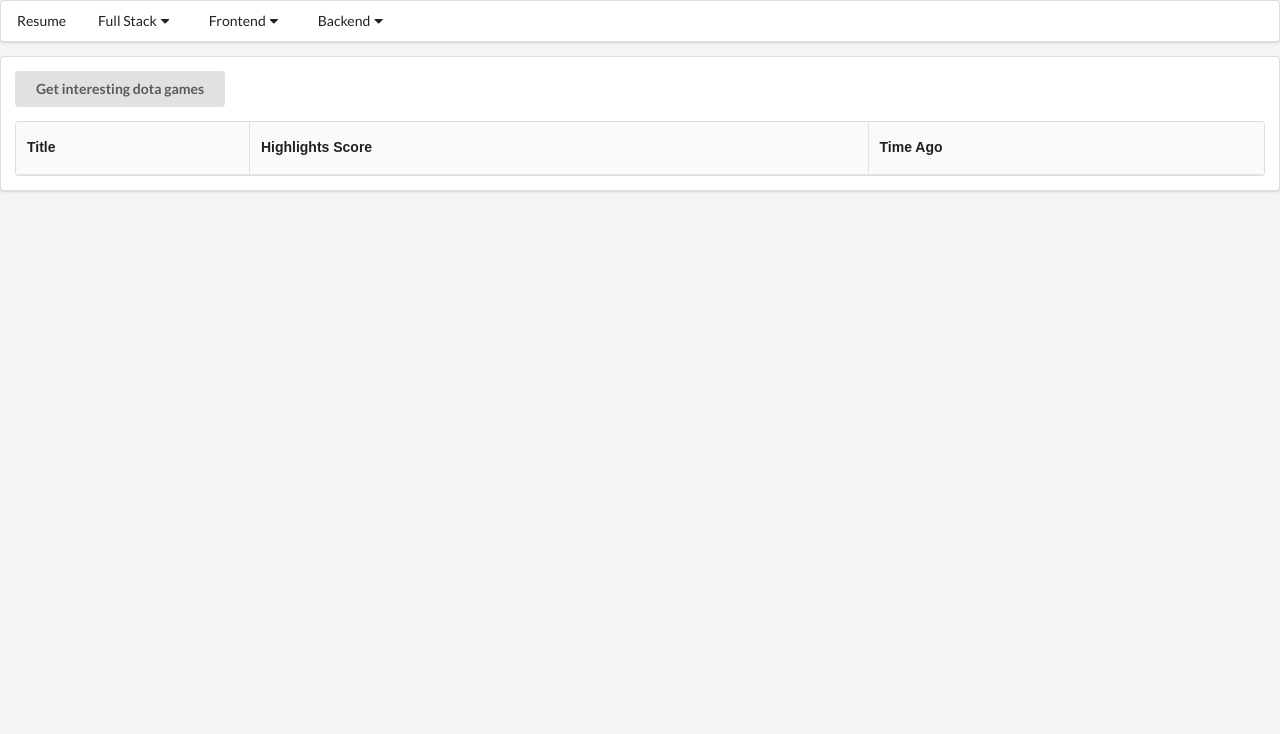
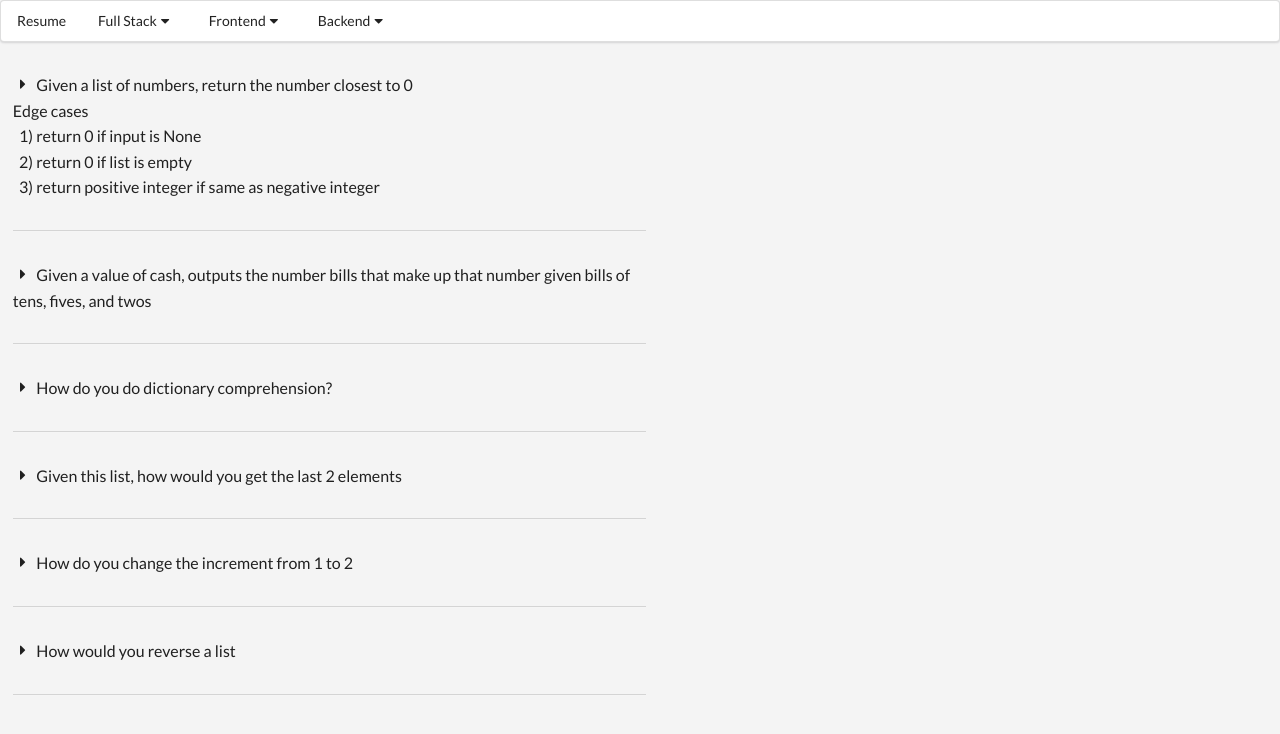
Before and after one commit to johnmiko/portfolio_frontend, a React (Create React App) app: page /coding-challenges in a window 1280 px wide. Shown: the top 734 px of the page. Built offline with nearby package versions, Linux system fonts and the light colour scheme.

Commit message:
Add in some backend samples

```diff
--- a/src/App.js
+++ b/src/App.js
@@ -28,7 +28,7 @@ const App = () => {
         <Fullstack />
       </Route>
       <Route path="/coding-challenges">
-        <Backend label="Examples of backend work I've done" />
+        <Backend />
       </Route>
     </div>
   );
--- a/src/components/Backend.js
+++ b/src/components/Backend.js
@@ -1,234 +1,140 @@
-import React, { useState, useEffect, useRef } from "react";
+import React, { useState } from "react";
+import "./backend.css";
 
-const axios = require("axios");
+const q_and_as_obj = [
+  {
+    question: `Given a list of numbers, return the number closest to 0
+Edge cases
+  1) return 0 if input is None
+  2) return 0 if list is empty
+  3) return positive integer if same as negative integer`,
+    answer: [
+      `def closest_to_zero(ints):
+    if ints is None:
+        return 0
+    if not ints:
+        return 0
+    answers = [ints[0]]
+    for i in ints[1:]:
+        if abs(i) < abs(answers[0]):
+            answers = [i]
+        elif abs(i) == abs(answers[0]):
+            answers.append(i)
+    answer = max(answers)
+    print(answer)
+    return answer
 
-const Backend = ({ label }) => {
-  // don't need both of these
-  const [content, setContent] = useState();
+    closest_to_zero([1, 2]) #1
+    closest_to_zero([3, 2]) #2
+    closest_to_zero([-1, 2]) #-1
+    closest_to_zero([-2, 2, -2]) #2
+    closest_to_zero([4, 4, 3]) #3
+    `,
+    ],
+  },
+  {
+    question:
+      "Given a value of cash, outputs the number bills that make up that number given bills of tens, fives, and twos",
+    answer: [
+      `
+    from math import floor
 
-  // useEffect(() => {
-  //   const onBodyClick = (event) => {
-  //     if (ref.current.contains(event.target)) {
-  //       return;
-  //     }
-  //     setOpen(false);
-  // };
-  // document.body.addEventListener("click", onBodyClick, { capture: true });
+    def change(cash):
+        tens = floor(cash / 10)
+        cash2 = cash - (tens * 10)
+        fives = floor(cash2 / 5)
+        cash3 = cash2 - (fives * 5)
+        twos = floor(cash3 / 2)
 
-  //   return () => {
-  //     document.body.removeEventListener("click", onBodyClick, {
-  //       capture: true,
-  //     });
-  //   };
-  // }, []);
+        if (tens == 0) and (fives == 0) and (twos == 0):
+            print('None')
+            return 'None'
+        print(f'tens {tens}')
+        print(f'fives {fives}')
+        print(f'twos {twos}')
+        print()
+        return {
+            'two': twos,
+            'five': fives,
+            'ten': tens
+        }
 
-  async function getcontent() {
-    // manual set the content
-    //   setContent([
-    //     {
-    //         "duration_min": 75,
-    //         "win_team_barracks_dif": -47,
-    //         "lead_is_small_score": 0.10526315789473695,
-    //         "swing_score": 1,
-    //         "swing": 14256,
-    //         "title": "PSG.LGD vs Team Spirit game 2 PGL Arlington Major 2022",
-    //         "min_in_lead": 0,
-    //         "min_in_lead_score": 1,
-    //         "highlights_score": 4.11,
-    //         "duration_min_score": 1,
-    //         "time_ago": "2 weeks ago",
-    //         "barracks_comeback_score": 1
-    //     },
-    //     {
-    //         "duration_min": 67,
-    //         "win_team_barracks_dif": -37,
-    //         "lead_is_small_score": 0.8208955223880596,
-    //         "swing_score": 0,
-    //         "swing": 6687,
-    //         "title": "HellRaisers vs Natus Vincere game 3 EEU TI 11 Regional Qualifiers",
-    //         "min_in_lead": 4,
-    //         "min_in_lead_score": 1,
-    //         "highlights_score": 3.82,
-    //         "duration_min_score": 1,
-    //         "time_ago": "1 days ago",
-    //         "barracks_comeback_score": 1
-    //     },
-    //     {
-    //         "duration_min": 64,
-    //         "win_team_barracks_dif": 36,
-    //         "lead_is_small_score": 0.90625,
-    //         "swing_score": 0,
-    //         "swing": 5300,
-    //         "title": "BOOM Esports vs Talon game 1 DPC SEA Division I Tour 3 - 2021/2022 by Beyond The Summit",
-    //         "min_in_lead": 1,
-    //         "min_in_lead_score": 1,
-    //         "highlights_score": 3.07,
-    //         "duration_min_score": 0.9500000000000001,
-    //         "time_ago": "1 months ago",
-    //         "barracks_comeback_score": 0.21818181818181825
-    //     },
-    //     {
-    //         "duration_min": 44,
-    //         "win_team_barracks_dif": -3,
-    //         "lead_is_small_score": 0.5,
-    //         "swing_score": 1,
-    //         "swing": 17995,
-    //         "title": "Royal Never Give Up vs Thunder Awaken game 2 PGL Arlington Major 2022",
-    //         "min_in_lead": 0,
-    //         "min_in_lead_score": 1,
-    //         "highlights_score": 3.03,
-    //         "duration_min_score": 0,
-    //         "time_ago": "4 weeks ago",
-    //         "barracks_comeback_score": 0.5333333333333334
-    //     },
-    //     {
-    //         "duration_min": 56,
-    //         "win_team_barracks_dif": 12,
-    //         "lead_is_small_score": 0.894736842105263,
-    //         "swing_score": 0,
-    //         "swing": 5810,
-    //         "title": "Team Spirit vs Outsiders game 2 PGL Arlington Major 2022",
-    //         "min_in_lead": 5,
-    //         "min_in_lead_score": 1,
-    //         "highlights_score": 2.86,
-    //         "duration_min_score": 0.55,
-    //         "time_ago": "3 weeks ago",
-    //         "barracks_comeback_score": 0.41212121212121217
-    //     },
-    //     {
-    //         "duration_min": 57,
-    //         "win_team_barracks_dif": 12,
-    //         "lead_is_small_score": 0.7586206896551724,
-    //         "swing_score": 0.07740000000000001,
-    //         "swing": 7387,
-    //         "title": "Outsiders vs Royal Never Give Up game 1 PGL Arlington Major 2022",
-    //         "min_in_lead": 4,
-    //         "min_in_lead_score": 1,
-    //         "highlights_score": 2.85,
-    //         "duration_min_score": 0.6000000000000001,
-    //         "time_ago": "3 weeks ago",
-    //         "barracks_comeback_score": 0.41212121212121217
-    //     },
-    //     {
-    //         "duration_min": 44,
-    //         "win_team_barracks_dif": -36,
-    //         "lead_is_small_score": 0.5555555555555556,
-    //         "swing_score": 0.41500000000000004,
-    //         "swing": 9075,
-    //         "title": "Evil Geniuses vs Entity game 1 PGL Arlington Major 2022",
-    //         "min_in_lead": 0,
-    //         "min_in_lead_score": 1,
-    //         "highlights_score": 2.77,
-    //         "duration_min_score": 0,
-    //         "time_ago": "3 weeks ago",
-    //         "barracks_comeback_score": 0.8
-    //     },
-    //     {
-    //         "duration_min": 61,
-    //         "win_team_barracks_dif": 51,
-    //         "lead_is_small_score": 0.4516129032258065,
-    //         "swing_score": 0.38680000000000003,
-    //         "swing": 8934,
-    //         "title": "Wildcard Gaming vs nouns game 1 DPC NA Division I Summer Tour - 2021/2022 - ESL One Summer",
-    //         "min_in_lead": 1,
-    //         "min_in_lead_score": 1,
-    //         "highlights_score": 2.74,
-    //         "duration_min_score": 0.8,
-    //         "time_ago": "2 months ago",
-    //         "barracks_comeback_score": 0.09696969696969704
-    //     },
-    //     {
-    //         "duration_min": 64,
-    //         "win_team_barracks_dif": 9,
-    //         "lead_is_small_score": 0.3125,
-    //         "swing_score": 1,
-    //         "swing": 12250,
-    //         "title": "Royal Never Give Up vs Team Liquid game 1 PGL Arlington Major 2022",
-    //         "min_in_lead": 40,
-    //         "min_in_lead_score": 0,
-    //         "highlights_score": 2.7,
-    //         "duration_min_score": 0.9500000000000001,
-    //         "time_ago": "3 weeks ago",
-    //         "barracks_comeback_score": 0.4363636363636364
-    //     },
-    //     {
-    //         "duration_min": 46,
-    //         "win_team_barracks_dif": 51,
-    //         "lead_is_small_score": 0.8297872340425532,
-    //         "swing_score": 0.7134,
-    //         "swing": 10567,
-    //         "title": "SG esports vs No Runes game 3 SA TI 11 Regional Qualifiers",
-    //         "min_in_lead": 0,
-    //         "min_in_lead_score": 1,
-    //         "highlights_score": 2.69,
-    //         "duration_min_score": 0.05,
-    //         "time_ago": "22 hours ago",
-    //         "barracks_comeback_score": 0.09696969696969704
-    //     }
-    // ])
-    try {
-      console.log("fetching table");
-      const response = await axios.get("http://127.0.0.1:8000/dota");
-      console.log(response);
-      setContent(response.data);
-    } catch (error) {
-      setContent(error);
-    }
-  }
-  // let content = getcontent();
-  // useEffect(() => {
 
-  console.log("content");
-  console.log(content);
-  let table;
-  const tableHeader = (
-    <thead>
-      <tr>
-        <th>Title</th>
-        <th>Highlights Score</th>
-        <th>Time Ago</th>
-      </tr>
-    </thead>
-  );
-  console.log(content);
-  if (content === undefined) {
-    table = <table class="ui celled striped table">{tableHeader}</table>;
-  } else if (content instanceof Error) {
-    table = (
-      <React.Fragment>
-        <table class="ui celled striped table">
-          {tableHeader}
-          <tbody></tbody>
-        </table>
-        <div>{`Received a ${content.message}, make sure https://github.com/johnmiko/portfolio_backend is up and running`}</div>
+    change(42)
+    """
+    tens 4
+    fives 0
+    twos 1
+    """`,
+    ],
+  },
+  {
+    question: "How do you do dictionary comprehension?",
+    answer: ["dict2 = {k.upper(): v for k, v in dict.items()}"],
+  },
+  {
+    question: "Given this list, how would you get the last 2 elements",
+    answer: ["A = [1, 2, 3, 4, 5]", "b = A[-2:]"],
+  },
+  {
+    question: "How do you change the increment from 1 to 2",
+    answer: ["b = A[start:stop:step]"],
+  },
+  {
+    question: "How would you reverse a list",
+    answer: ["b = A[::-1]"],
+  },
+];
+const Backend = () => {
+  const CreateSection = (item, index) => {
+    const [active, setActiveIndex] = useState("");
+    const onTitleClick = () => {
+      if (active === "active") {
+        setActiveIndex("");
+      } else {
+        setActiveIndex("active");
+      }
+    };
+    const answer = item.answer.map((line, index) => {
+      return <div>{line}</div>;
+    });
+    // const question = item.question.map((line, index) => {
+    //   return <div>{line}</div>;
+    // });
+    const question = item.question;
+
+    return (
+      <React.Fragment key={item.company}>
+        <div
+          className={`title ${active}`}
+          // use arrow function or else onTitleClick is run when things render
+          onClick={() => onTitleClick()}
+        >
+          <div
+            className={`title ${active}`}
+            style={{ width: "100%", display: "inline-block" }}
+            onClick={() => onTitleClick(index)}
+          >
+            <i className="dropdown icon"></i>
+            {question}
+          </div>
+        </div>
+        <div className={`content answer ${active}`}>
+          <ul style={{ margin: 0, paddingInlineStart: "20px" }}>{answer}</ul>
+        </div>
+        <div class="ui divider" />
       </React.Fragment>
     );
-  } else {
-    let games =
-      tableHeader &
-      content.map((game) => {
-        return (
-          <tr>
-            <td data-label="Name">{game.title}</td>
-            <td data-label="Highlights Score">{game.highlights_score}</td>
-            <td data-label="Job">{game.time_ago}</td>
-          </tr>
-        );
-      });
-    table = (
-      <table class="ui celled striped table">
-        {tableHeader}
-        <tbody>{games}</tbody>
-      </table>
-    );
-  }
+  };
+  // debugger
+  const q_and_as = q_and_as_obj.map((item, index) => {
+    return CreateSection(item, index);
+  });
   return (
-    // <div class="ui container">
-    <div class="ui existing segment">
-      <button class="ui button" onClick={() => getcontent()}>
-        Get interesting dota games
-      </button>
-      {table}
+    <div style={{ "margin-left": "1%" }}>
+      <div className="ui accordion" style={{ width: "50%" }}>
+        {q_and_as}
+      </div>
     </div>
   );
 };
--- /dev/null
+++ b/src/components/backend.css
@@ -0,0 +1,9 @@
+div {
+  white-space: pre-wrap;
+}
+.answer {
+  font-family: monospace;
+  background-color:#ffffff;
+  color:rgb(0, 0, 0);
+
+}
--- a/src/components/header/Header.js
+++ b/src/components/header/Header.js
@@ -77,7 +77,7 @@ const Header = () => {
           <i class="dropdown icon"></i>
         </div>
         <div className={`menu transition ${backMenuVisible}`}>
-          <Link href="/coding-questions" className="item">
+          <Link href="/coding-challenges" className="item">
             Coding Questions
           </Link>
         </div>
```
Also changed, not shown: src/components/Resume.js (+89 -78 lines).
